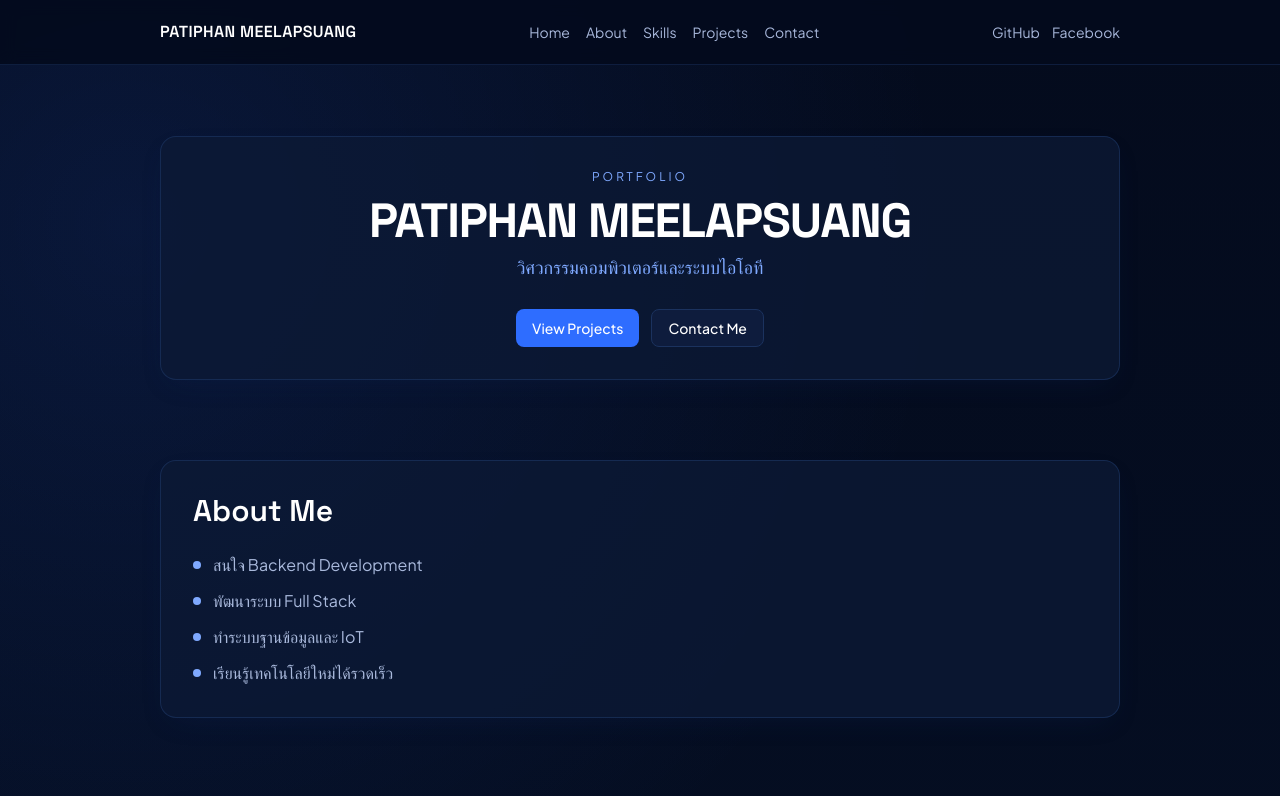
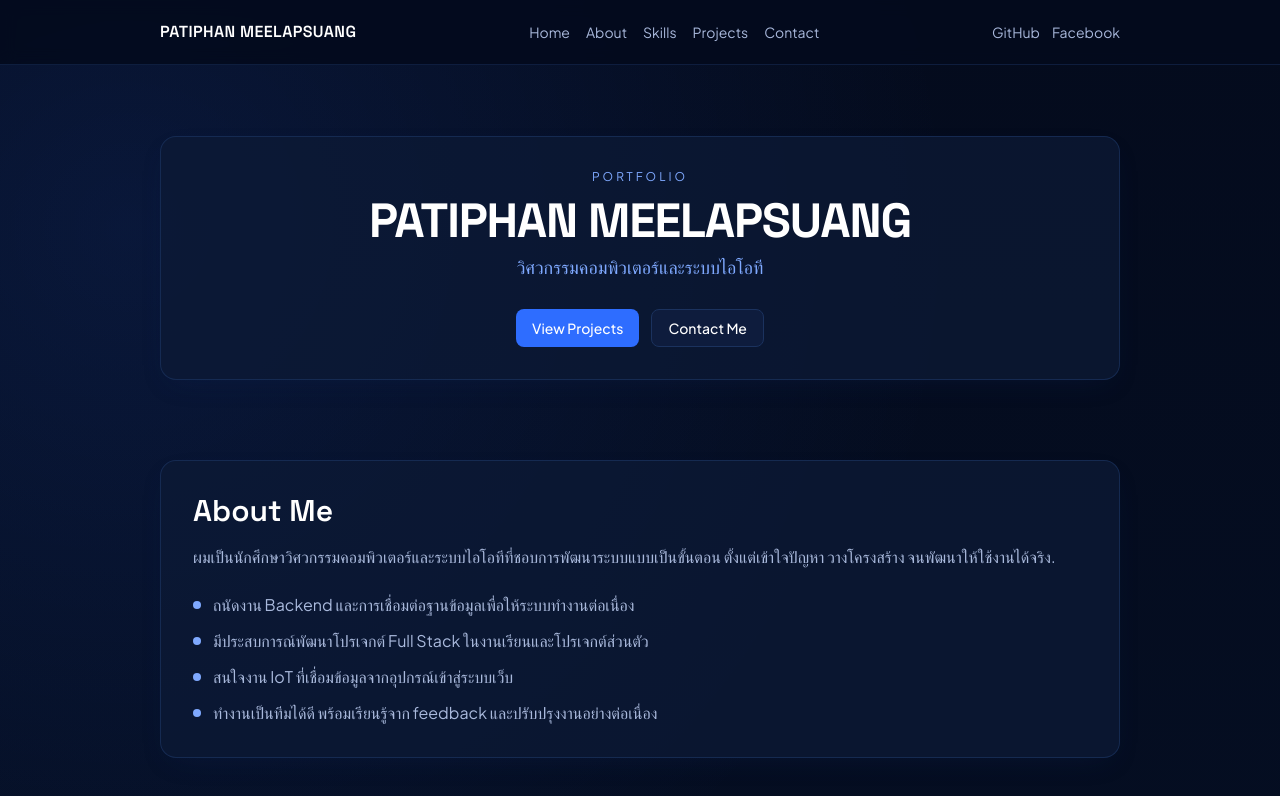
Before and after one commit to Numcha1/portfolio, a Next.js app: page / in a window 1280 px wide. Shown: the top 796 px of the page. Built offline with nearby package versions, Linux system fonts and the light colour scheme; no server answers; the database is empty.

Commit message:
update portfolio

```diff
--- a/src/components/sections/AboutSection.tsx
+++ b/src/components/sections/AboutSection.tsx
@@ -1,4 +1,4 @@
-import { ABOUT_POINTS } from "@/data/site";
+import { ABOUT_INTRO, ABOUT_POINTS } from "@/data/site";
 import { Reveal } from "@/components/ui/Reveal";
 
 export const AboutSection = ({ id }: { id?: string }) => {
@@ -6,6 +6,8 @@ export const AboutSection = ({ id }: { id?: string }) => {
     <section id={id} className="section-shell section-anchor">
       <Reveal className="panel">
         <h2 className="font-heading text-2xl font-semibold text-white sm:text-3xl">About Me</h2>
+
+        <p className="mt-4 text-sm leading-relaxed text-muted sm:text-base">{ABOUT_INTRO}</p>
 
         <ul className="mt-6 space-y-3">
           {ABOUT_POINTS.map((point) => (
--- a/src/data/site.ts
+++ b/src/data/site.ts
@@ -26,11 +26,14 @@ export const SOCIAL_LINKS: SocialLink[] = [
 ];
 
 export const ABOUT_POINTS = [
-  "สนใจ Backend Development",
-  "พัฒนาระบบ Full Stack",
-  "ทำระบบฐานข้อมูลและ IoT",
-  "เรียนรู้เทคโนโลยีใหม่ได้รวดเร็ว"
+  "ถนัดงาน Backend และการเชื่อมต่อฐานข้อมูลเพื่อให้ระบบทำงานต่อเนื่อง",
+  "มีประสบการณ์พัฒนาโปรเจกต์ Full Stack ในงานเรียนและโปรเจกต์ส่วนตัว",
+  "สนใจงาน IoT ที่เชื่อมข้อมูลจากอุปกรณ์เข้าสู่ระบบเว็บ",
+  "ทำงานเป็นทีมได้ดี พร้อมเรียนรู้จาก feedback และปรับปรุงงานอย่างต่อเนื่อง"
 ];
+
+export const ABOUT_INTRO =
+  "ผมเป็นนักศึกษาวิศวกรรมคอมพิวเตอร์และระบบไอโอทีที่ชอบการพัฒนาระบบแบบเป็นขั้นตอน ตั้งแต่เข้าใจปัญหา วางโครงสร้าง จนพัฒนาให้ใช้งานได้จริง.";
 
 export const SKILL_GROUPS: SkillGroup[] = [
   {
```
Also changed, not shown: 1 other file (tests, documents, lock files or other folders).
